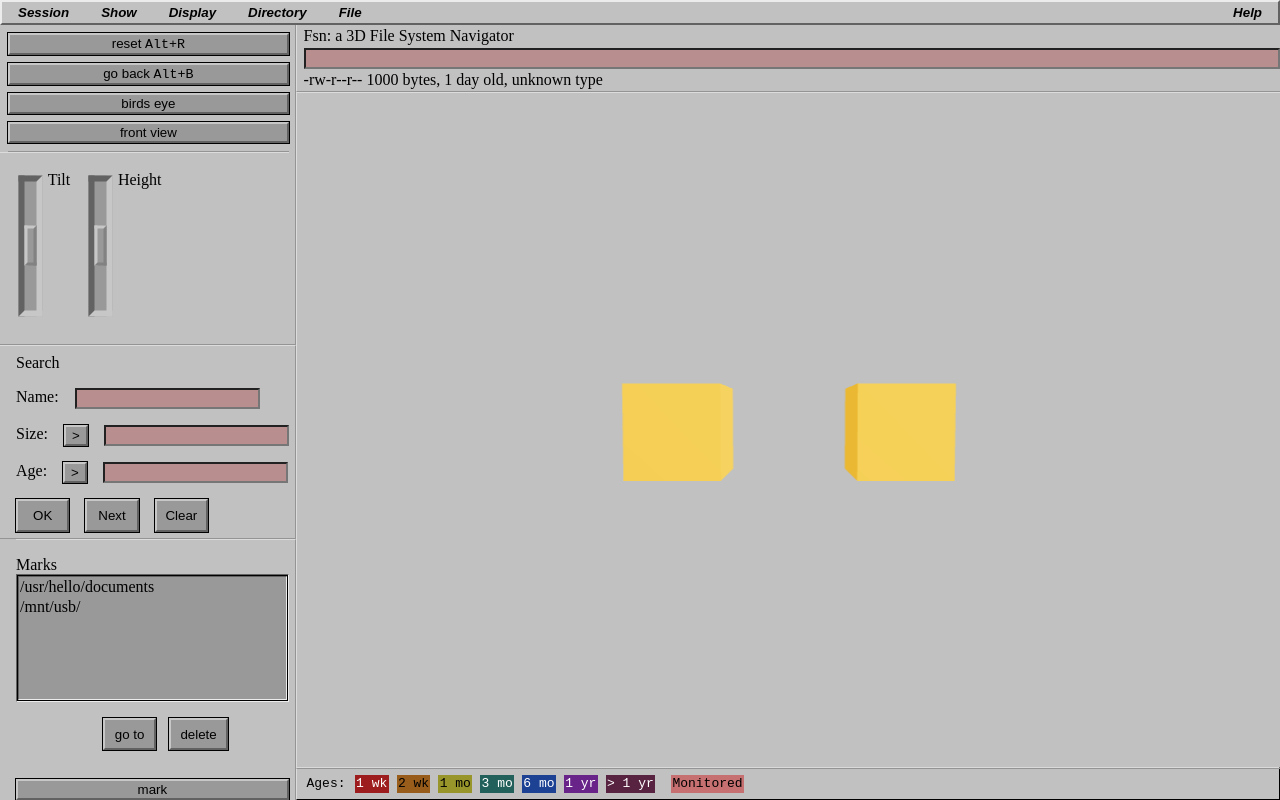
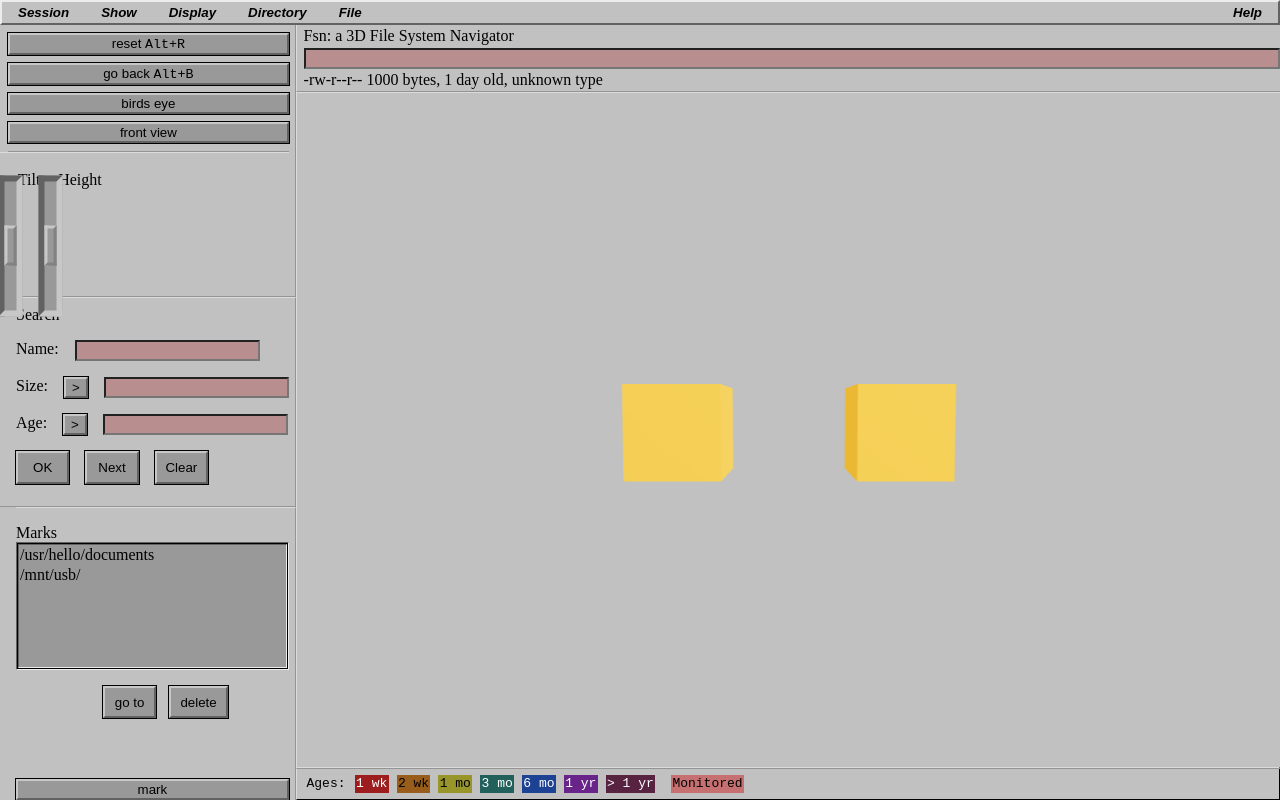
Before and after one commit to rezbyte/r3f-fsn, a React (Vite) app in the folder frontend/: page / in a window 1280 px wide. Built offline with nearby package versions, Linux system fonts and the light colour scheme.

Commit message:
Fixed slider position

```diff
--- a/frontend/src/styles/CameraControls.css
+++ b/frontend/src/styles/CameraControls.css
@@ -12,6 +12,7 @@
   display: flex;
   flex-direction: row;
   padding-top: 0.5em;
+  margin-bottom: -5em;
   border-top-style: solid;
   border-top-width: 0.1em;
   border-top-color: #dcdcdc;
--- a/frontend/src/styles/Global.css
+++ b/frontend/src/styles/Global.css
@@ -41,8 +41,8 @@ input[type="range"] {
   border-right-color: #626262;
   transform: rotate(-90deg);
   margin: 5.5em 0em;
-  margin-left: -3em;
-  margin-right: -4em;
+  margin-left: -4.5em;
+  margin-right: -4.5em;
 }
 
 input[type="range"]::-webkit-slider-thumb {
@@ -77,6 +77,7 @@ input[type="range"]::-moz-range-thumb {
 
 input[type="range"] + label {
   margin-top: 0.6em;
+  margin-left: -0.2em;
 }
 
 .dropdown-content {
```
